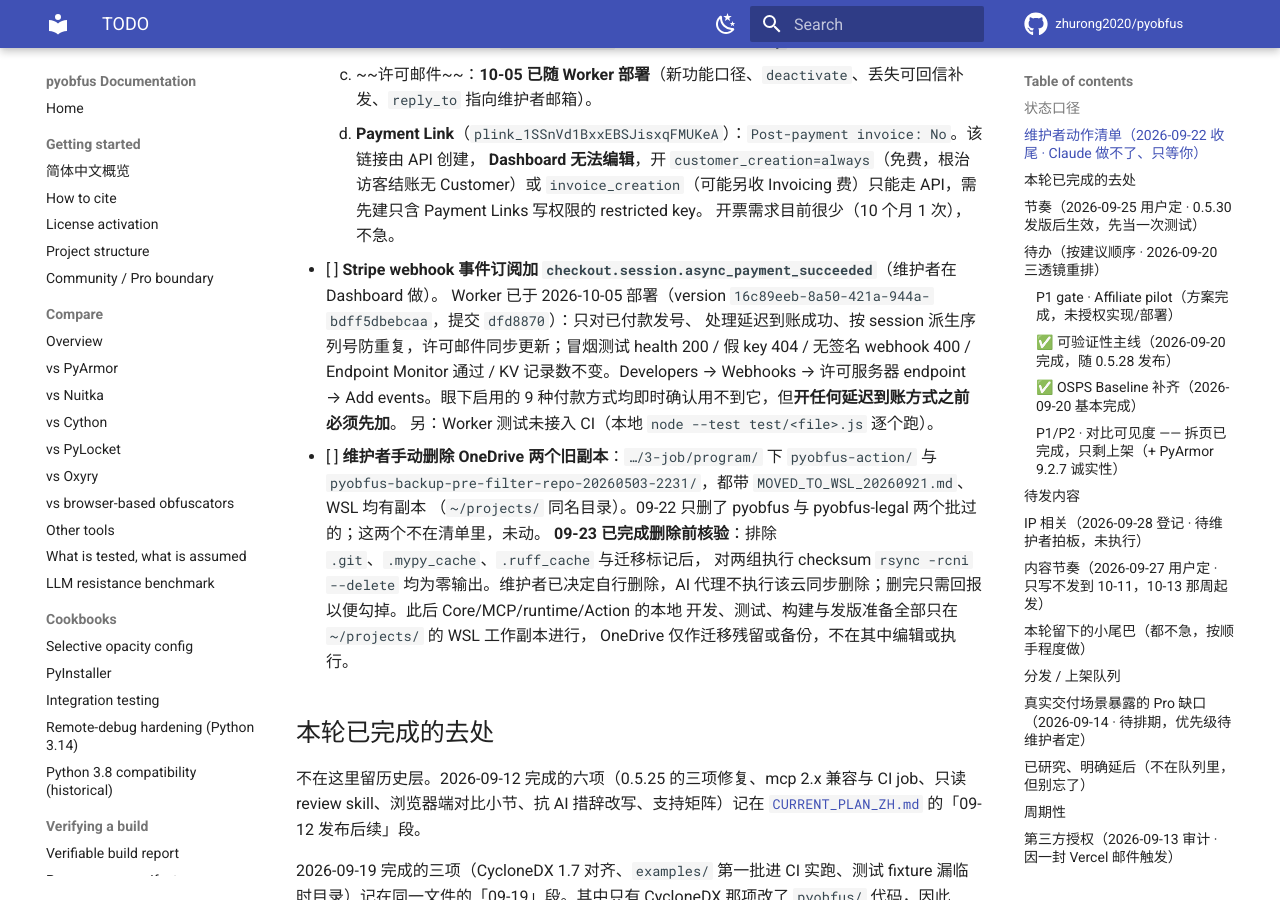
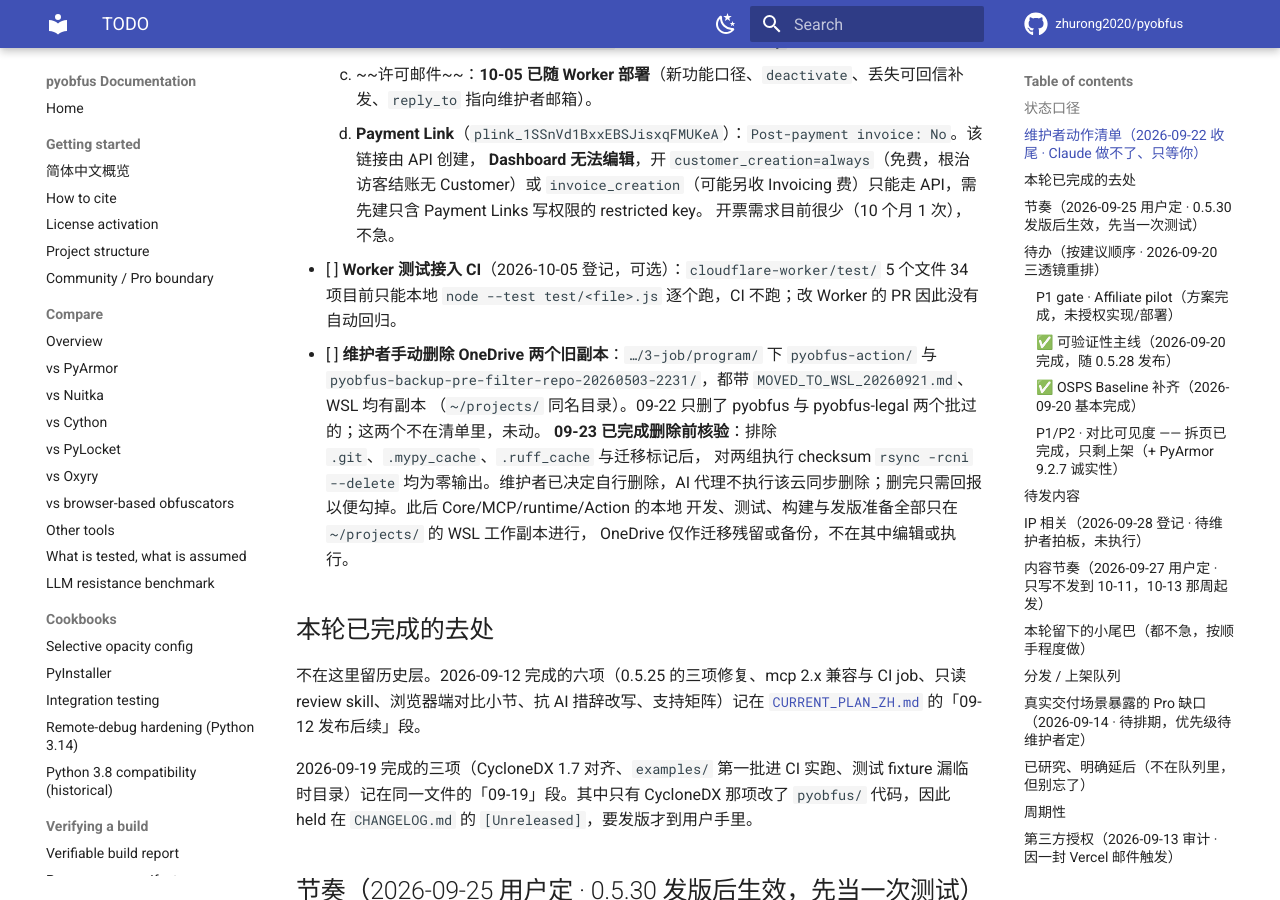
Before and after one commit to zhurong2020/pyobfus, an MkDocs documentation site: the page built from docs/TODO.md, in a window 1280 px wide and 900 px high, scrolled down 1856 px. Built offline with MkDocs 1.6.1 and Material for MkDocs 9.7.7, drawn with Linux system fonts in a browser that asks for light colours; comment, search, counter and statistics services are not loaded.

```diff
--- a/docs/TODO.md
+++ b/docs/TODO.md
@@ -58,12 +58,8 @@ Core `0.5.30` 是当前公开版本，已进入 10-25 前静默观察期；运
          **Dashboard 无法编辑**，开 `customer_creation=always`（免费，根治访客结账无 Customer）或
          `invoice_creation`（可能另收 Invoicing 费）只能走 API，需先建只含 Payment Links 写权限的 restricted key。
          开票需求目前很少（10 个月 1 次），不急。
-- [ ] **Stripe webhook 事件订阅加 `checkout.session.async_payment_succeeded`**（维护者在 Dashboard 做）。
-      Worker 已于 2026-10-05 部署（version `16c89eeb-8a50-421a-944a-bdff5dbebcaa`，提交 `dfd8870`）：只对已付款发号、
-      处理延迟到账成功、按 session 派生序列号防重复，许可邮件同步更新；冒烟测试 health 200 / 假 key 404 /
-      无签名 webhook 400 / Endpoint Monitor 通过 / KV 记录数不变。Developers → Webhooks → 许可服务器 endpoint →
-      Add events。眼下启用的 9 种付款方式均即时确认用不到它，但**开任何延迟到账方式之前必须先加**。
-      另：Worker 测试未接入 CI（本地 `node --test test/<file>.js` 逐个跑）。
+- [ ] **Worker 测试接入 CI**（2026-10-05 登记，可选）：`cloudflare-worker/test/` 5 个文件 34 项目前只能本地
+      `node --test test/<file>.js` 逐个跑，CI 不跑；改 Worker 的 PR 因此没有自动回归。
 - [ ] **维护者手动删除 OneDrive 两个旧副本**：`…/3-job/program/` 下 `pyobfus-action/` 与
       `pyobfus-backup-pre-filter-repo-20260503-2231/`，都带 `MOVED_TO_WSL_20260921.md`、WSL 均有副本
       （`~/projects/` 同名目录）。09-22 只删了 pyobfus 与 pyobfus-legal 两个批过的；这两个不在清单里，未动。
```
Also changed, not shown: docs/CURRENT_PLAN_ZH.md (+1 -1 lines).
